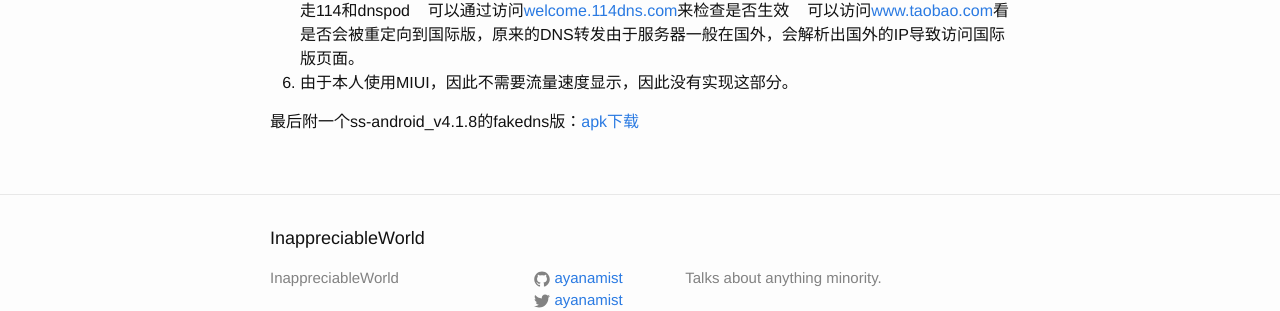
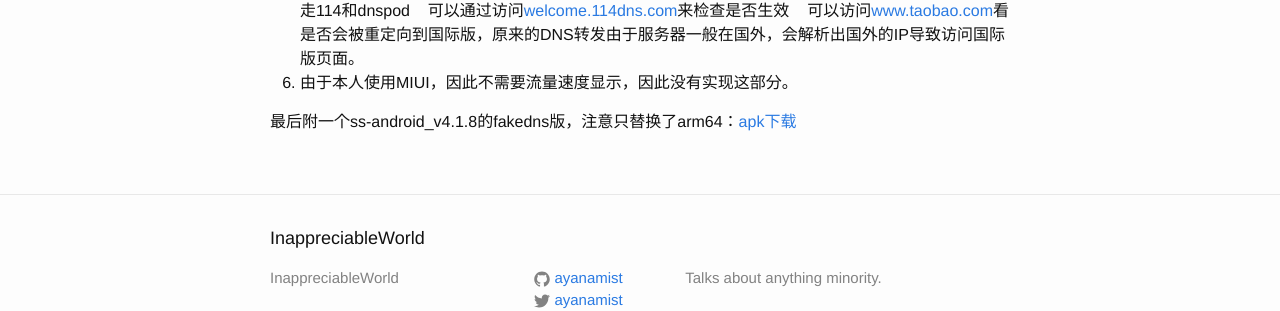
Before and after one commit to ayanamist/ayanamist.github.io, a Jekyll site: the page built from _posts/2017-09-09-ss-android-fakedns.md, in a window 1280 px wide. Shown: the part 1499-1810 px from the top of the page. Built offline with Jekyll 4.4.1, drawn with Linux system fonts in a browser that asks for light colours.

Commit message:
Update 2017-09-09-ss-android-fakedns.md

```diff
--- a/_posts/2017-09-09-ss-android-fakedns.md
+++ b/_posts/2017-09-09-ss-android-fakedns.md
@@ -49,4 +49,4 @@ iOS上surge的[fakedns的方案](https://trello.com/c/AFX8ht38)非常好，毕
     可以访问[www.taobao.com](https://www.taobao.com/)看是否会被重定向到国际版，原来的DNS转发由于服务器一般在国外，会解析出国外的IP导致访问国际版页面。
 6. 由于本人使用MIUI，因此不需要流量速度显示，因此没有实现这部分。
 
-最后附一个ss-android_v4.1.8的fakedns版：[apk下载](https://github.com/ayanamist/ayanamist.github.io/releases/download/ss-android-fakedns_v4.1.8/Shadowsocks_v4.1.8_fakedns.apk)
+最后附一个ss-android_v4.1.8的fakedns版，注意只替换了arm64：[apk下载](https://github.com/ayanamist/ayanamist.github.io/releases/download/ss-android-fakedns_v4.1.8/Shadowsocks_v4.1.8_fakedns.apk)
```
